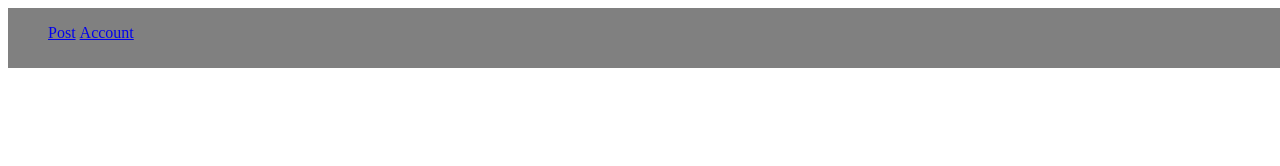
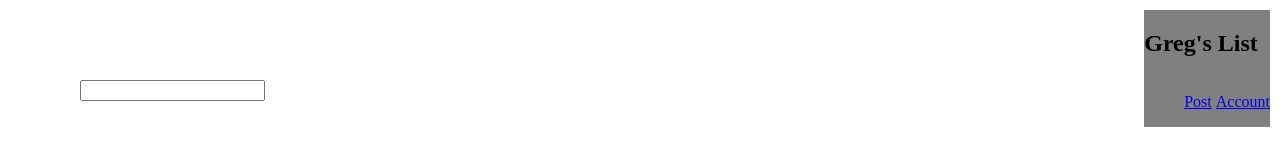
Before and after one commit to Simonmaxwell/gregslist, a plain HTML site: page index.html in a window 1280 px wide. Drawn offline with Linux system fonts and the light colour scheme.

Commit message:
broke the bar styling

```diff
--- a/index.html
+++ b/index.html
@@ -7,14 +7,15 @@
 </head>
 
 <body>
-
+	<header>
 	<nav>
+		<a><h1>Greg's List</h1></a>
 		<ul>
 			<li><a href="index.html">Post</a></li>
 			<li><a href="index.html">Account</a></li>
 		</ul>
 	</nav>
-
+    </header>
 	<section>
 		<form>
 			<label></label>
--- a/main.css
+++ b/main.css
@@ -1,14 +1,36 @@
+* {
+  box-sizing: border-box;
+}
+
+body {
+  margin: 0;
+  padding: 80px;
+}
+
+.greg{
+  display: inline-block;
+  border-radius: 100%;
+  font-weight: 800;
+}
+
+header {
+  position: fixed;
+  top: 0;
+  left: 0;
+  right: 0;
+  padding: 10px;
+}
+
 nav{
-  height: 60px;
+  right: 10px;
+  top: 10px;
   background-color: grey;
-  position: fixed;
-  width: 100%;
+  position: absolute;
 }
 
 nav ul{
   display: inline-block;
   list-style: none;
-  text-align: right;
 }
 
 nav li{
```
